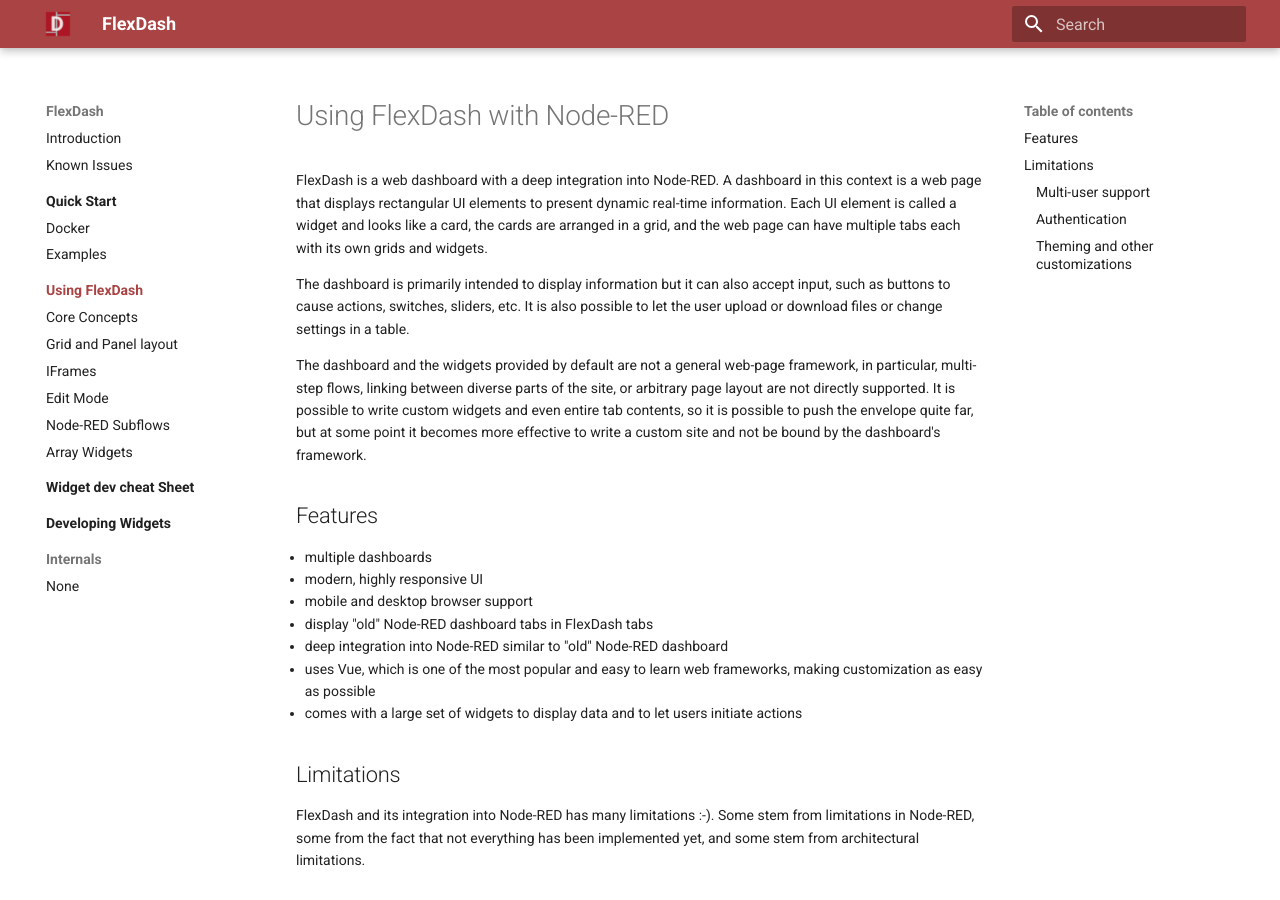
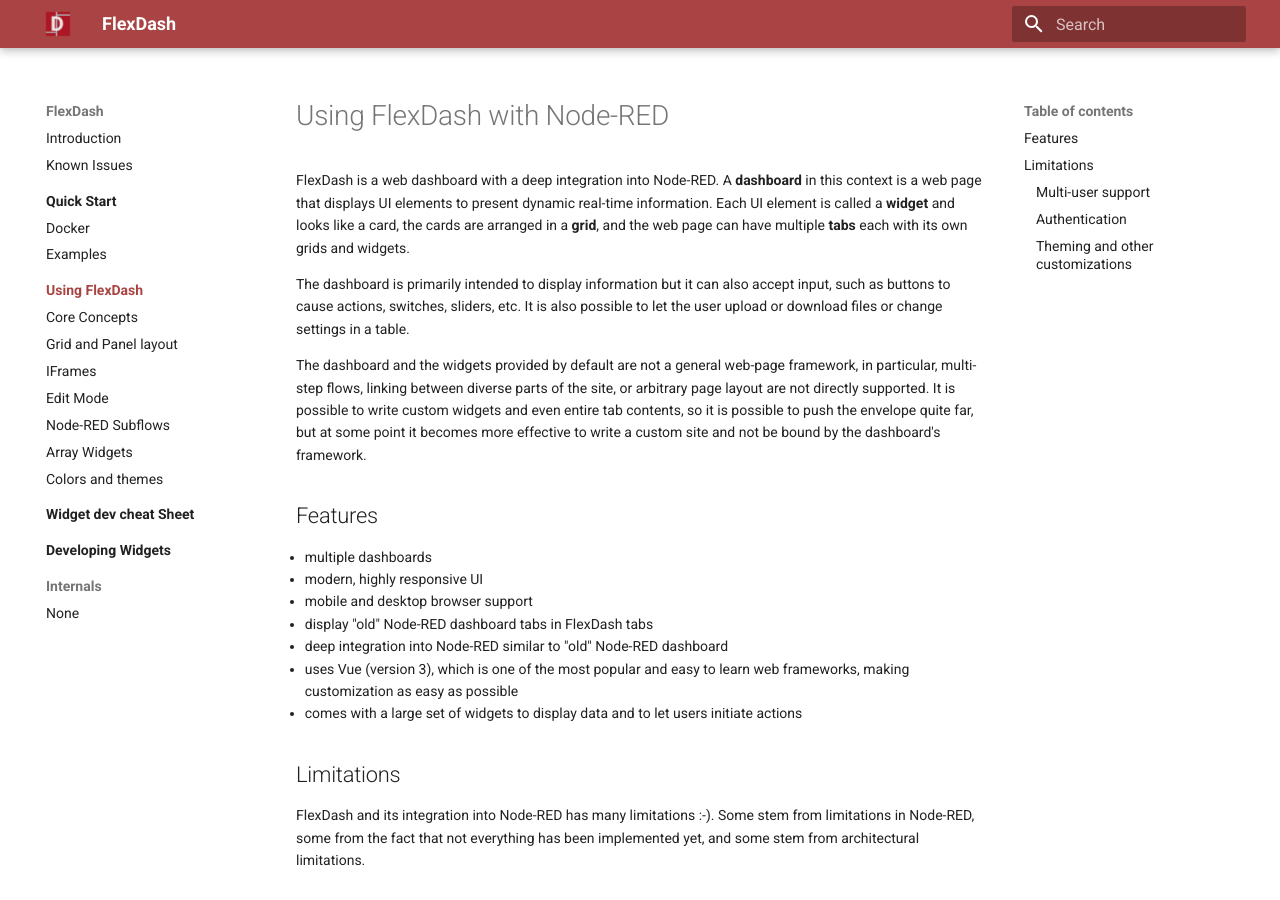
Before and after one commit to flexdash/docs, an MkDocs documentation site: the page built from docs/using-flexdash/index.md, in a window 1280 px wide and 900 px high. Built offline with MkDocs 1.6.1 and Material for MkDocs 9.7.7, drawn with Linux system fonts in a browser that asks for light colours.

Commit message:
document color palettes

```diff
--- a/docs/using-flexdash/index.md
+++ b/docs/using-flexdash/index.md
@@ -1,10 +1,10 @@
 # Using FlexDash with Node-RED
 
 FlexDash is a web dashboard with a deep integration into Node-RED.
-A dashboard in this context is a web page that displays rectangular UI elements
+A __dashboard__ in this context is a web page that displays UI elements
 to present dynamic real-time information.
-Each UI element is called a widget and looks like a card, the cards are arranged in a grid,
-and the web page can have multiple tabs each with its own grids and widgets.
+Each UI element is called a __widget__ and looks like a card, the cards are arranged in a __grid__,
+and the web page can have multiple __tabs__ each with its own grids and widgets.
 
 The dashboard is primarily intended to display information but it can also accept input,
 such as buttons to cause actions, switches, sliders, etc.
@@ -24,7 +24,7 @@ and not be bound by the dashboard's framework.
 - mobile and desktop browser support
 - display "old" Node-RED dashboard tabs in FlexDash tabs
 - deep integration into Node-RED similar to "old" Node-RED dashboard
-- uses Vue, which is one of the most popular and easy to learn web frameworks, making
+- uses Vue (version 3), which is one of the most popular and easy to learn web frameworks, making
   customization as easy as possible
 - comes with a large set of widgets to display data and to let users initiate actions
 
--- a/mkdocs.yml
+++ b/mkdocs.yml
@@ -45,6 +45,7 @@ nav:
     - 'using-flexdash/edit-mode.md'
     - 'using-flexdash/nr-subflows.md'
     - 'using-flexdash/array-widgets.md'
+    - 'using-flexdash/colors.md'
   - "Widget dev cheat Sheet":
     - 'widget-dev-cheat-sheet/index.md'
   - "Developing Widgets":
```
Also changed, not shown: docs/using-flexdash/colors.md (added, +76 -0 lines), docs/using-flexdash/colors-material.png (added), docs/using-flexdash/colors-plotting.png (added), docs/using-flexdash/colors-theme.png (added).
